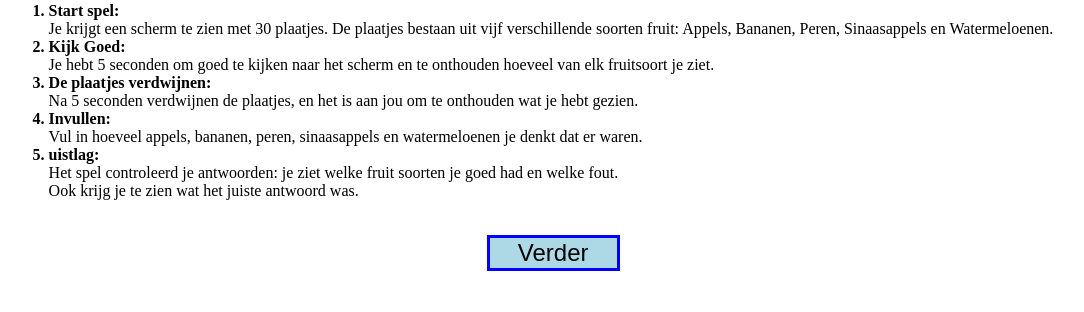
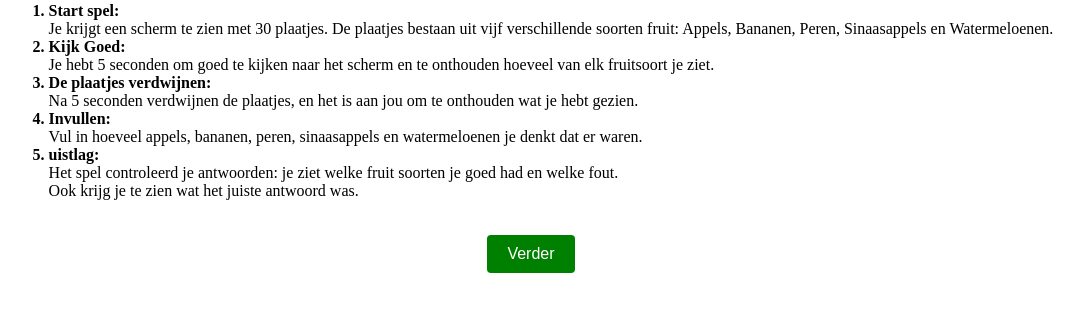
Before and after one commit to dddMATTbbb/PHP_website_MATT_Vrede, a PHP site: page /uitleg-spel-fruit.php in a window 1280 px wide. Shown: the part 198-510 px from the top of the page, without its empty margins (109-1193 px from the left). Run offline with PHP 8.4, Linux system fonts and the light colour scheme.

Commit message:
betere buttons

```diff
--- a/fruit-styles.css
+++ b/fruit-styles.css
@@ -55,10 +55,17 @@
 }
 
 .uitleg a button{
-    background-color: lightblue;
-    width: 150%;
-    font-size: 1.5rem;
-    border: solid, blue, 3px;
+    padding: 10px 20px;
+    font-size: 16px;
+    color: white;
+    background-color: green;
+    border: none;
+    border-radius: 4px;
+    cursor: pointer;
+}
+
+button:hover {
+    background-color: darkgreen;
 }
 
 .main .resultaten-fruitje{
@@ -70,8 +77,11 @@
 }
 
 .main .resultaten-fruitje input[name="verzend"] {
-    margin-top: 15px;
-    border: solid, 2px, red;
-    background-color: aquamarine;
-    margin-bottom: 10px;
+    padding: 10px 20px;
+    font-size: 16px;
+    color: white;
+    background-color: green;
+    border: none;
+    border-radius: 4px;
+    cursor: pointer;
 }
```
